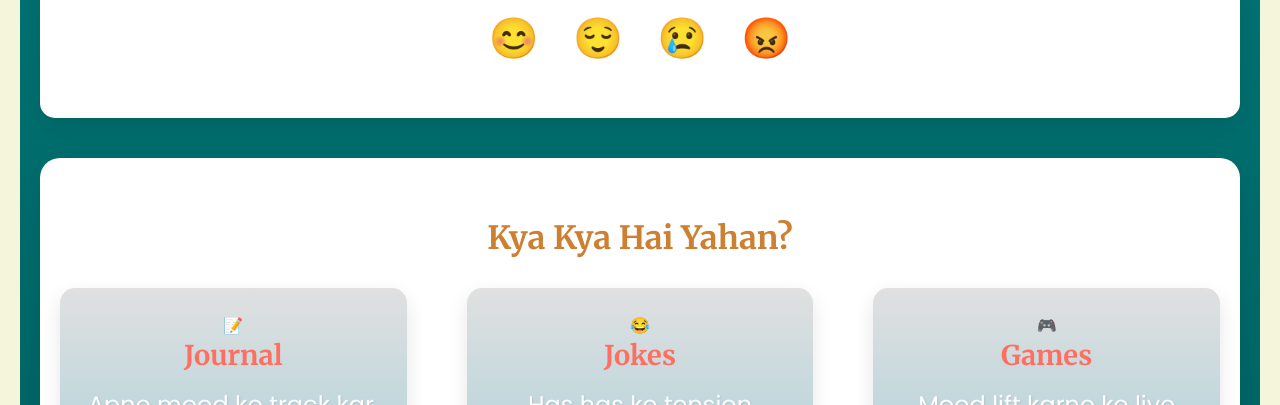
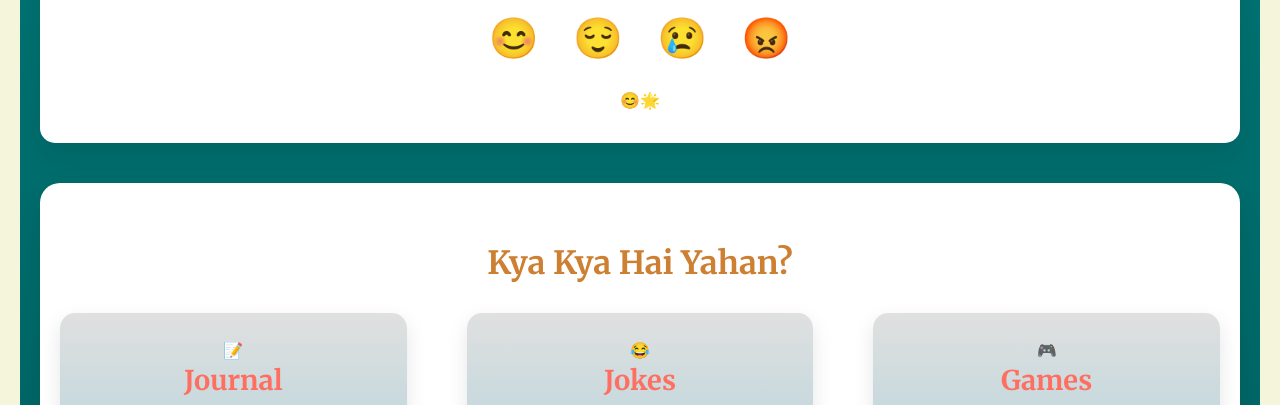
Before and after one commit to krishhn13/Mental-Wellness-Hub, a plain HTML site: page frontend/index.html in a window 1280 px wide. Shown: the part 695-1100 px from the top of the page. Drawn offline with nearby package versions, Linux system fonts and the light colour scheme.

Commit message:
Updated index

```diff
--- a/frontend/index.html
+++ b/frontend/index.html
@@ -46,7 +46,7 @@
                 <span class="emoji" data-mood="angry" title="Angry">😡</span>
 
             </div>
-            <!-- <div class="hero-emoji">😊🌟</div> -->
+            <div class="hero-emoji">😊🌟</div>
         </section>
 
         <!-- Features Section -->
```
